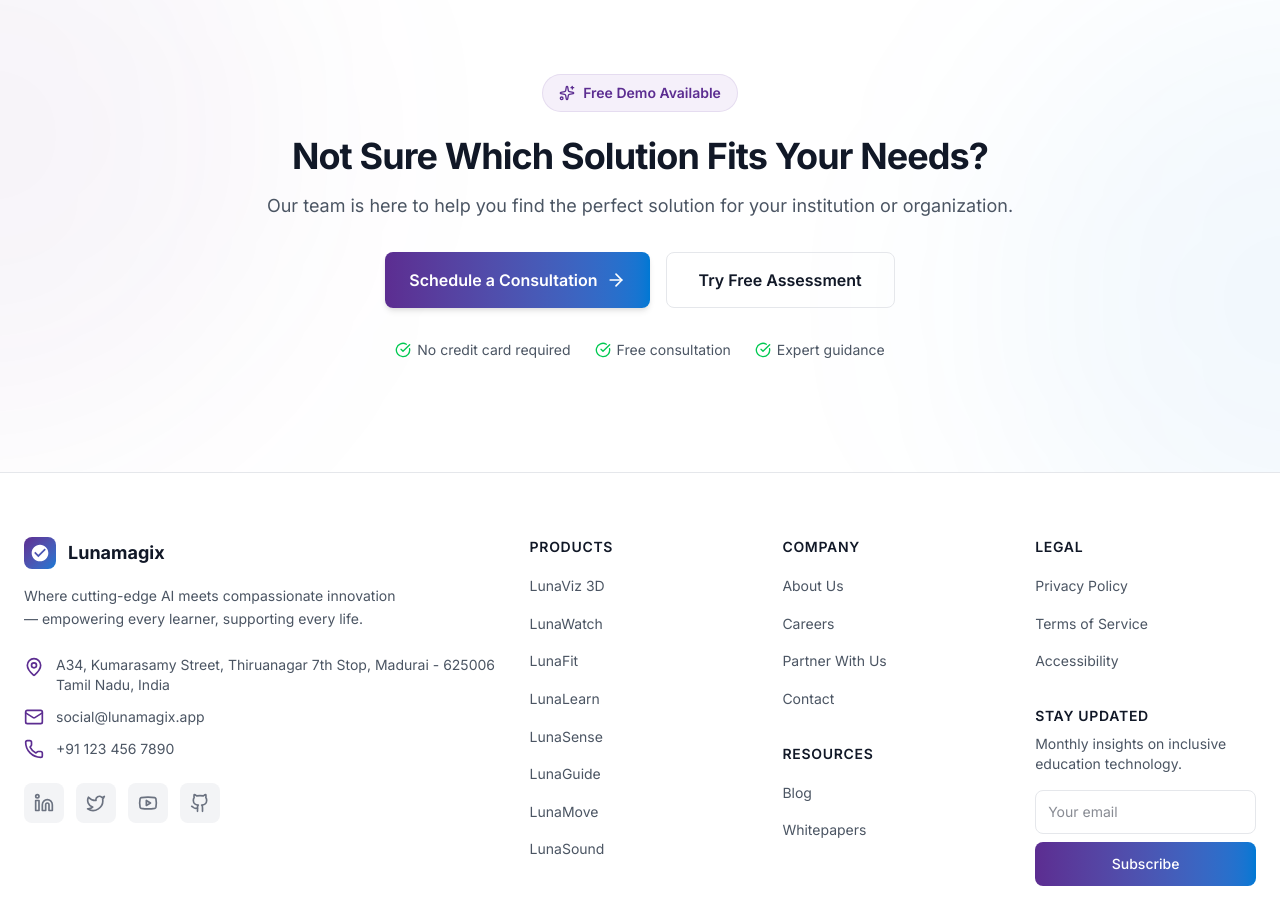
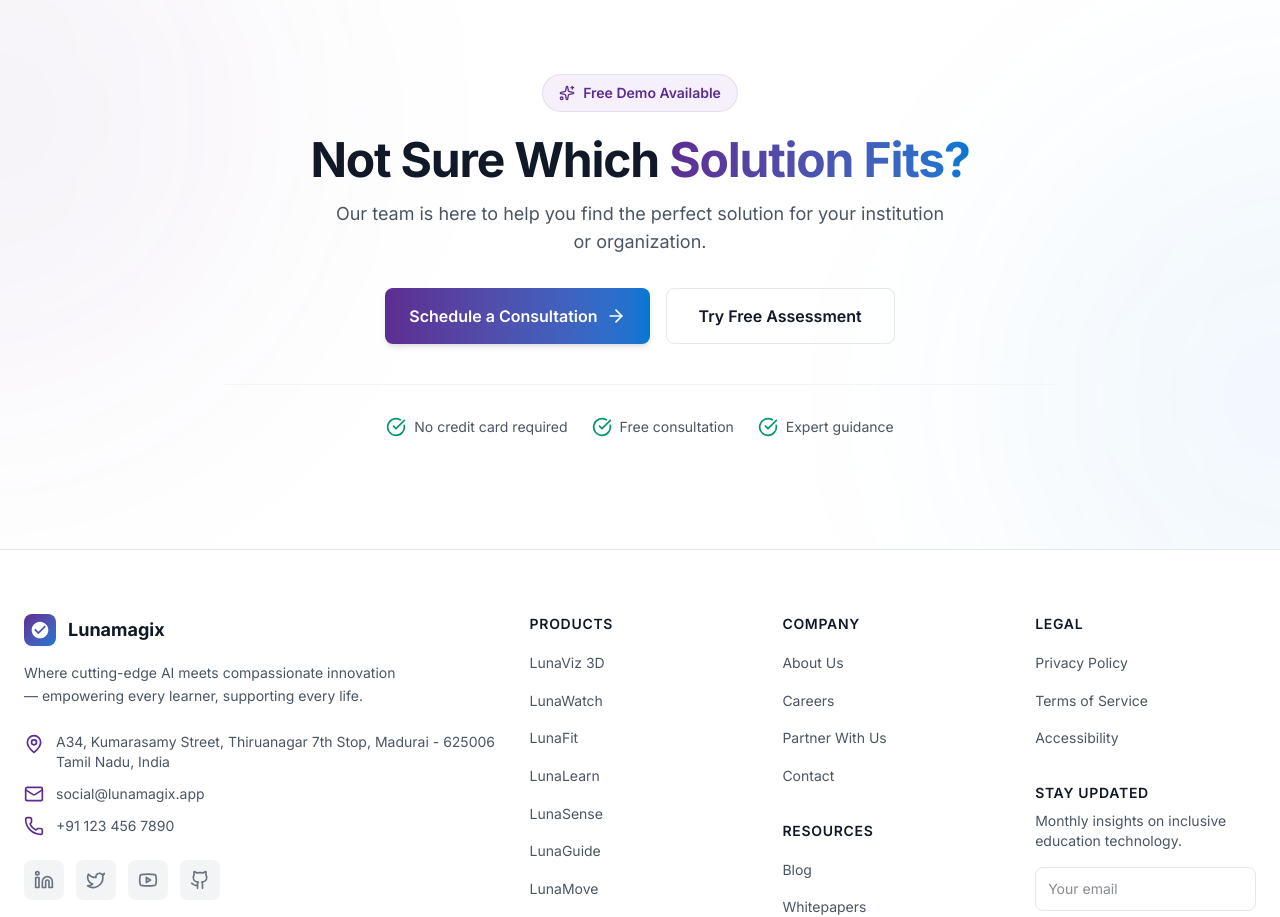
Before and after one commit to riyana1405/lunamagix-website-v3, a Next.js app: page /solutions in a window 1280 px wide. Shown: the part 3480-4397 px from the top of the page. Built offline with nearby package versions, Linux system fonts and the light colour scheme.

Commit message:
fix: Update main solutions page CTA with consistent design pattern
- Added gradient headline text (purple to azure-blue)
- Enhanced trust indicators with border separator
- Updated CheckCircle icons to use var(--success) color
- Added arrow animation on primary button hover

```diff
--- a/src/app/solutions/page.tsx
+++ b/src/app/solutions/page.tsx
@@ -401,10 +401,13 @@ export default function SolutionsPage() {
               <Sparkles className="h-4 w-4" />
               Free Demo Available
             </span>
-            <h2 className="text-3xl font-bold tracking-tight text-[var(--text-primary)] sm:text-4xl">
-              Not Sure Which Solution Fits Your Needs?
+            <h2 className="text-3xl md:text-4xl lg:text-5xl font-bold tracking-tight text-[var(--text-primary)] mb-4">
+              Not Sure Which{" "}
+              <span className="bg-gradient-to-r from-[var(--luna-purple)] to-[var(--azure-blue)] bg-clip-text text-transparent">
+                Solution Fits?
+              </span>
             </h2>
-            <p className="mt-4 text-lg text-[var(--text-secondary)]">
+            <p className="mt-4 text-lg text-[var(--text-secondary)] max-w-2xl mx-auto">
               Our team is here to help you find the perfect solution for your institution or organization.
             </p>
             <div className="mt-8 flex flex-wrap justify-center gap-4">
@@ -415,7 +418,7 @@ export default function SolutionsPage() {
               >
                 <Link href="/contact?demo=true">
                   Schedule a Consultation
-                  <ArrowRight className="ml-2 h-5 w-5" />
+                  <ArrowRight className="ml-2 h-5 w-5 transition-transform group-hover:translate-x-1" />
                 </Link>
               </Button>
               <Button
@@ -429,19 +432,23 @@ export default function SolutionsPage() {
                 </Link>
               </Button>
             </div>
-            <div className="mt-8 flex flex-wrap items-center justify-center gap-x-6 gap-y-2 text-sm text-[var(--text-secondary)]">
-              <span className="flex items-center gap-1.5">
-                <CheckCircle className="h-4 w-4 text-green-500" />
-                No credit card required
-              </span>
-              <span className="flex items-center gap-1.5">
-                <CheckCircle className="h-4 w-4 text-green-500" />
-                Free consultation
-              </span>
-              <span className="flex items-center gap-1.5">
-                <CheckCircle className="h-4 w-4 text-green-500" />
-                Expert guidance
-              </span>
+
+            {/* Trust Indicators */}
+            <div className="mt-10 pt-8 border-t border-[var(--border-light)]">
+              <div className="flex flex-wrap items-center justify-center gap-6">
+                <div className="flex items-center gap-2 text-sm text-[var(--text-secondary)]">
+                  <CheckCircle className="h-5 w-5 text-[var(--success)]" />
+                  <span>No credit card required</span>
+                </div>
+                <div className="flex items-center gap-2 text-sm text-[var(--text-secondary)]">
+                  <CheckCircle className="h-5 w-5 text-[var(--success)]" />
+                  <span>Free consultation</span>
+                </div>
+                <div className="flex items-center gap-2 text-sm text-[var(--text-secondary)]">
+                  <CheckCircle className="h-5 w-5 text-[var(--success)]" />
+                  <span>Expert guidance</span>
+                </div>
+              </div>
             </div>
           </motion.div>
         </div>
```
